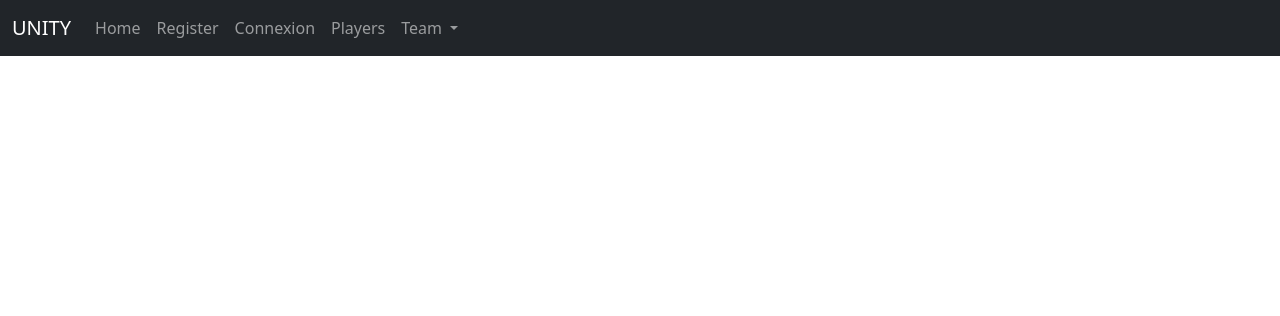
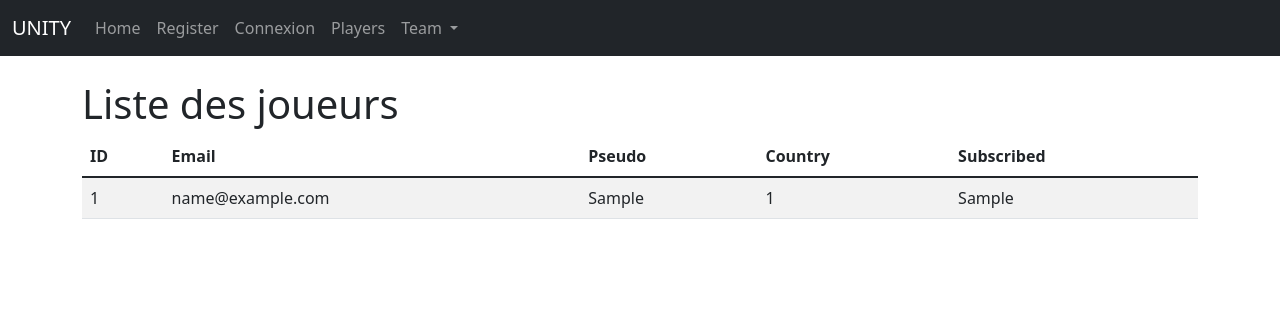
Before and after one commit to owainxd/unity, a PHP site: page /users.php in a window 1280 px wide. Shown: the top 316 px of the page. Run offline with PHP 8.4, Linux system fonts and the light colour scheme; the visitor is signed in with stand-in values (Sample User, id 1); tables that the repository leaves empty or names only in its code hold one stand-in row (values such as "Sample post").

Commit message:
ajout de la liste players pour l'amdin

```diff
--- /dev/null
+++ b/list_players.php
@@ -0,0 +1,7 @@
+<?php
+include("database.php");
+// Requête SQL pour récupérer toutes les données de la table "players"
+$sql = "SELECT * FROM players";
+$result = mysqli_query($db,$sql);
+mysqli_close($db);
+?>
--- a/profile.php
+++ b/profile.php
@@ -1,4 +1,5 @@
 <?php
+require('menu.php');
 include('session_player.php');
 ?>
 
--- a/users.php
+++ b/users.php
@@ -1,6 +1,24 @@
 <?php
 require('menu.php');
+
+session_start(); // Démarrer la session (assurez-vous d'appeler ceci au début de chaque page PHP)
+
+// Vérifier si l'utilisateur est connecté en tant qu'admin
+if (isset($_SESSION['pseudo']) && $_SESSION['pseudo'] === 'admin') {
+    // L'utilisateur est administrateur, continuer avec l'affichage de la page Players
+} else {
+    // L'utilisateur n'est pas administrateur, rediriger vers une autre page ou afficher un message d'erreur
+    header("Location: connexion.php"); // Redirection vers une autre page
+    // ou
+    echo "Accès interdit. Vous devez être administrateur pour accéder à cette page.";
+    // Vous pouvez également afficher un lien de retour ou un bouton pour rediriger l'utilisateur vers une autre page.
+    exit; // Terminer l'exécution du script
+}
+
+// Le reste du contenu de la page Players ici
 ?>
+
+
 <!DOCTYPE html>
 <html lang="en">
 <head>
@@ -9,6 +27,37 @@ require('menu.php');
     <title>Document</title>
 </head>
 <body>
-
+<div class="container mt-4">
+        <h1>Liste des joueurs</h1>
+        <table class="table table-striped">
+            <thead>
+                <tr>
+                    <th>ID</th>
+                    <th>Email</th>
+                    <th>Pseudo</th>
+                    <th>Country</th>
+                    <th>Subscribed</th>
+                </tr>
+            </thead>
+            <tbody>
+                <?php
+                include 'list_players.php';
+                if ($result->num_rows > 0) {
+                    while ($row = $result->fetch_assoc()) {
+                        echo '<tr>' .
+                            '<td>' . $row['id_player'] . '</td>' .
+                            '<td>' . $row['email'] . '</td>' .
+                            '<td>' . $row['pseudo'] . '</td>' .
+                            '<td>' . $row['country'] . '</td>' .
+                            '<td>' . $row['subscribed'] . '</td>' .
+                            '</tr>';
+                    }
+                } else {
+                    echo '<tr><td colspan="5">Aucun joueur trouvé.</td></tr>';
+                }
+                ?>
+            </tbody>
+        </table>
+    </div>
 </body>
 </html>
--- a/variables.php
+++ b/variables.php
@@ -4,4 +4,7 @@
     if(isset($_SESSION['errorMsg'])){
         $error = $_SESSION['errorMsg'];
     }
+    else{
+        unset($error); // ajout à modifier
+    }
 ?>
```
Also changed, not shown: 1 other file.
